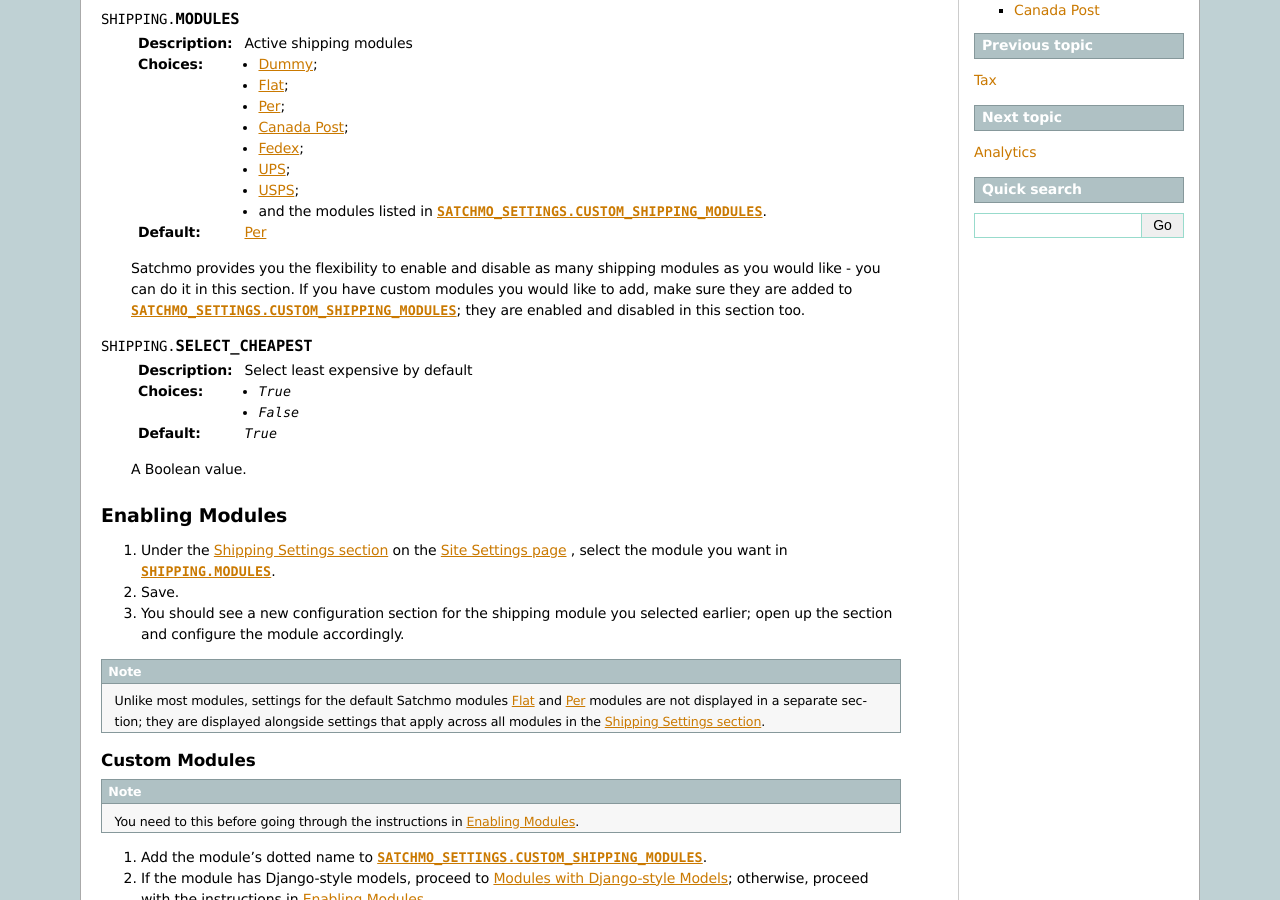
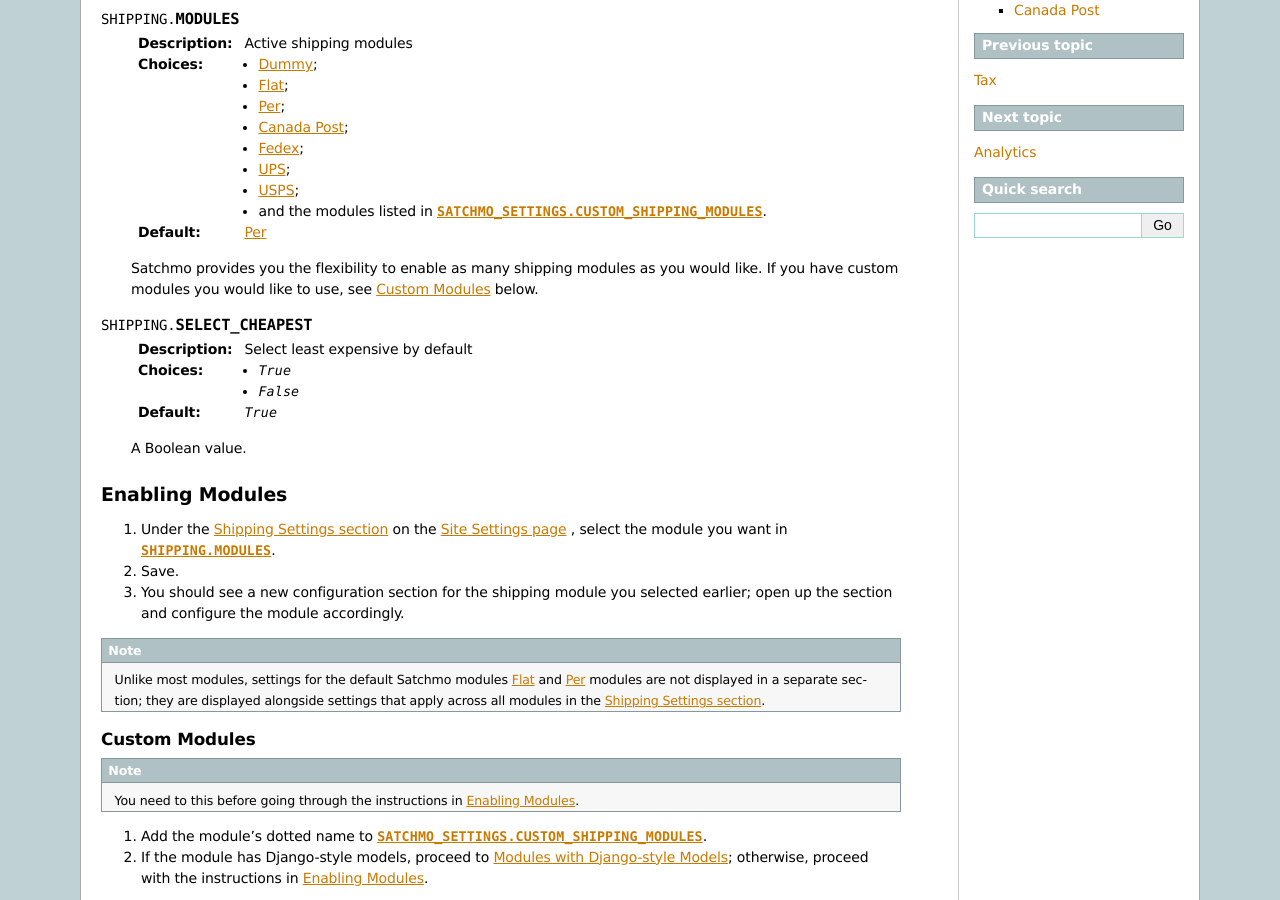
Before and after one commit to opencoca/WEB-Satchmo, a Sphinx documentation site: the page built from docs/shipping.txt, in a window 1280 px wide and 900 px high, scrolled down 578 px. Built offline with Sphinx 7.4.7, drawn with Linux system fonts in a browser that asks for light colours.

Commit message:
docs/shipping: reword SHIPPING.MODULES doc
Reference the 'enabling modules' section too.

```diff
--- a/docs/shipping.txt
+++ b/docs/shipping.txt
@@ -40,11 +40,9 @@ are listed below.
     - and the modules listed in :data:`SATCHMO_SETTINGS.CUSTOM_SHIPPING_MODULES`.
    :default: :ref:`shipping_per`
 
-   Satchmo provides you the flexibility to enable and disable as many shipping modules
-   as you would like - you can do it in this section.  If you have custom modules you
-   would like to add, make sure they are added to
-   :data:`SATCHMO_SETTINGS.CUSTOM_SHIPPING_MODULES`; they are enabled and disabled in
-   this section too.
+   Satchmo provides you the flexibility to enable as many shipping modules as you would
+   like.  If you have custom modules you would like to use, see `Custom Modules`_
+   below.
 
 .. data:: SHIPPING.SELECT_CHEAPEST
 
```
